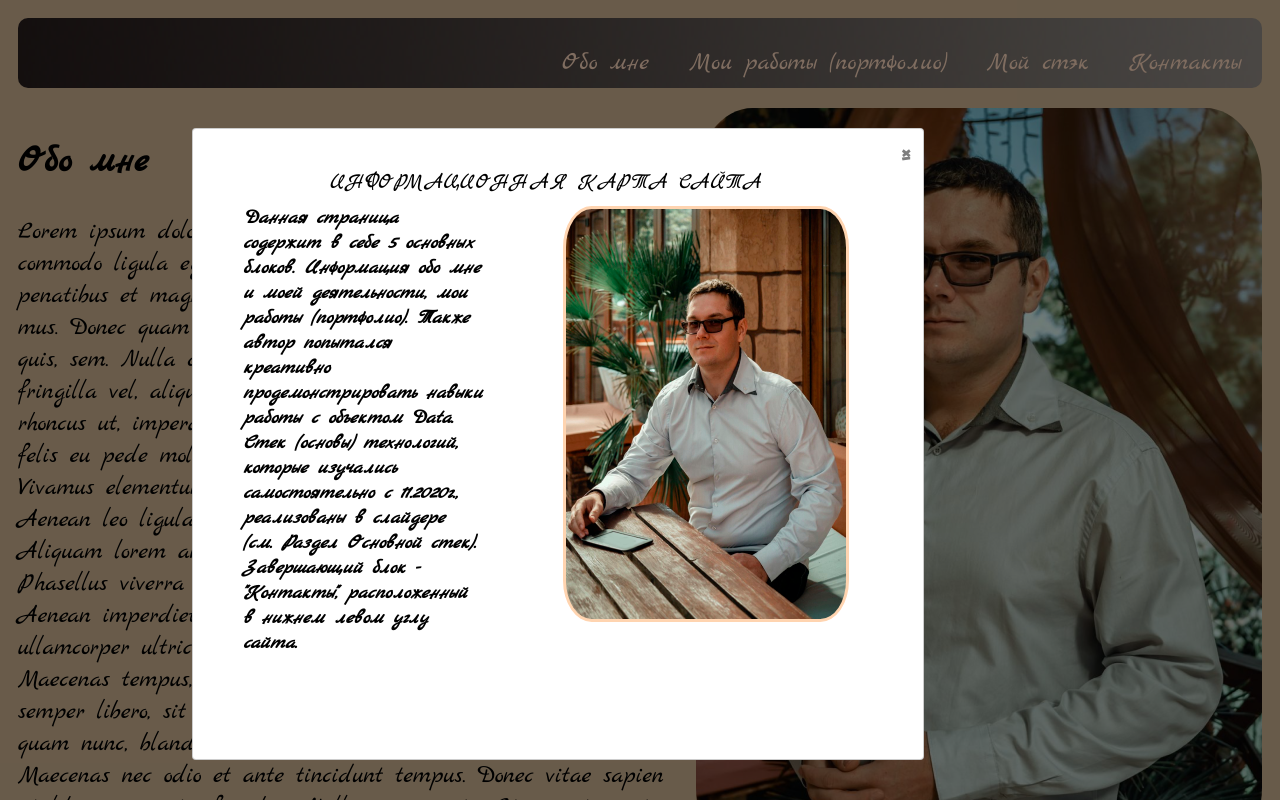
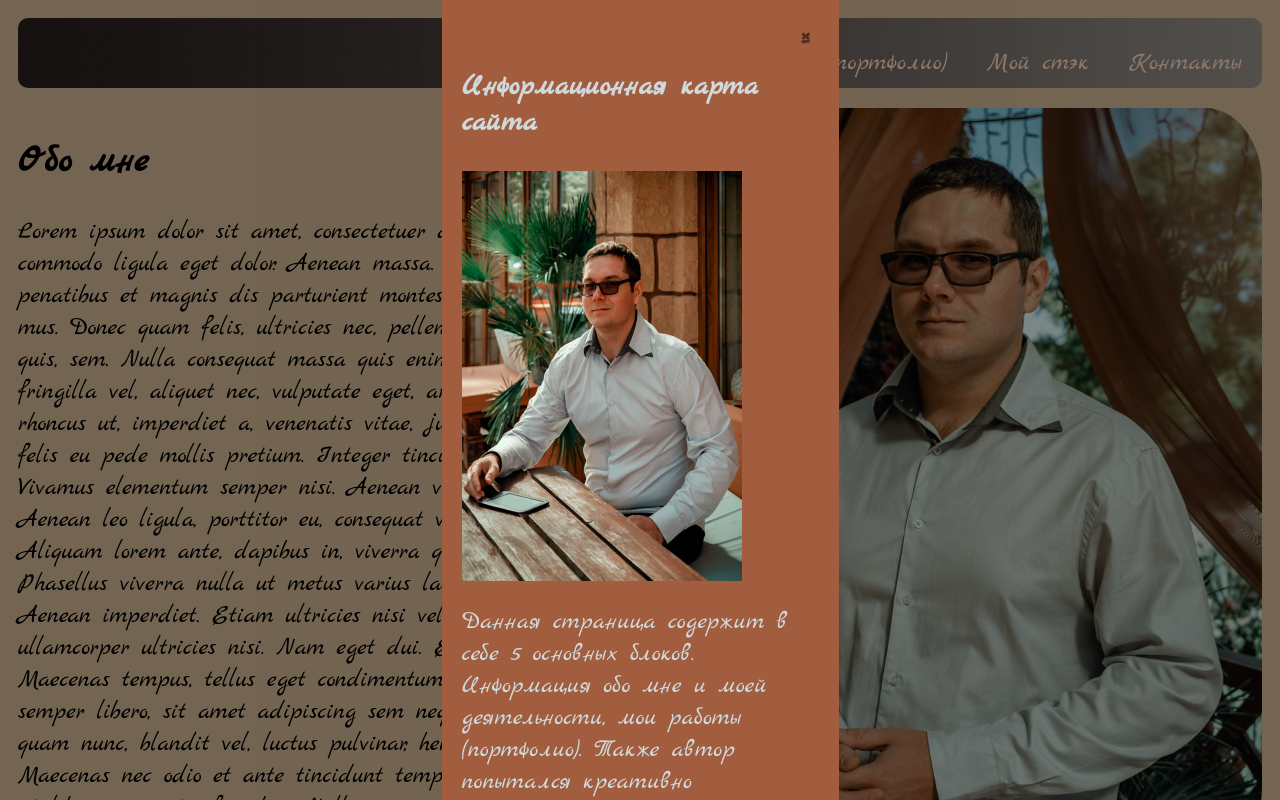
Before and after one commit to KovalevskiyPlaton/My_portfolio, a plain HTML site: page index.html in a window 1280 px wide. Shown: the top 800 px of the page. Drawn offline with Linux system fonts and the light colour scheme.

Commit message:
corrected modal window

```diff
--- a/index.html
+++ b/index.html
@@ -32,6 +32,7 @@
         </section>
         <section class="hero-section-myPhoto-grid"> <!--3 grid-->
             <div class="Photo__author"></div>
+            <button data-modal class="open__modal">Открыть модальное окно</button>
             </section>
         <!--4 grid-->
         <section class="hero-section-projects-grid">
@@ -41,7 +42,7 @@
               <div class="card-flex-container">
                    <div class="flex__box">
                           <a class="card itemFb__1" href="#">
-                          <div class="card__background" style="background-image: url(https://answit.com/wp-content/uploads/2017/01/full-hd.jpg)"></div>
+                          <div class="card__background" style="background-image: url('/images/cards/card_2.png')"></div>
                           <div class="card__content">
                               <p class="card__category">Category</p>
                               <h3 class="card__heading">Example card heading</h3>
@@ -68,7 +69,7 @@
                    </div>
                   <div class="flex__box">
                       <a class="card itemFb__4" href="#">
-                          <div class="card__background" style="background-image: url(https://mota.ru/upload/resize/2560/1600/upload/wallpapers/source/2014/07/18/00/01/40869/068-23a.jpg)"></div>
+                          <div class="card__background" style="background-image: url('/images/cards/card_3.png')"></div>
                           <div class="card__content">
                               <p class="card__category">Category</p>
                               <h3 class="card__heading">Example card heading</h3>
@@ -77,7 +78,7 @@
                   </div>
                    <div class="flex__box">
                       <a class="card itemFb__5" href="https://github.com/KovalevskiyPlaton/projectBuisnessCard">
-                          <div class="card__background" style="background-image: url('/images/cards/card_1.jpg.jpg')"></div>
+                          <div class="card__background" style="background-image: url('/images/cards/card_1.jpg')"></div>
                           <div class="card__content">
                               <p class="card__category">Visiting card</p>
                               <h3 class="card__heading">Сайт визитная карточка</h3>
@@ -122,7 +123,7 @@
                   <header class="sub__menu">
                 <h1 class="skills__header" id="myStack">Мой стэк:</h1>
                   </header>
-                    <div class="container__slide">
+<!--                    <div class="container__slide">-->
                     <div class="button__containerFB">
                     <button class="button-prev"></button>
                     <button class="button-next"></button>
@@ -143,10 +144,10 @@
                             </div>
                         </div>
                     </div>
-                </div>
+<!--                </div>-->
             </section>
             <section class="hero-section-footer-grid"> <!--7 grid-->
-                <div class="footer__panel">
+                <div class="footer__panel" id="contacts">
                        <div class="footer__items">
                            <a href="https://t.me/Kovalevskiy_PV">
                                <img src="images/footer/tel.png">
@@ -165,28 +166,25 @@
                         </div>
                 </div>
             </section>
-                <div class="modal">
-                    <div class="modal__container">
-                        <div class="modal__content">
-                            <form action="#">
-                                <div  data-close class="modal__close">&times;</div>
-                                <div class="modal__title">Информационная карта сайта</div>
-                                <div class="total__modal">
-                                <div class="modal__inner modal__inner_textblock">
-                                    <span class=" modal__description"> Данная страница содержит в себе 5 основных блоков. Информация обо мне и моей деятельности,
-                                        мои работы (портфолио). Также автор попытался креативно продемонстрировать навыки работы с объектом Data.
-                                        Стeк (основы) технологий, которые изучались самостоятельно с 11.2020г., реализованы в слайдере (см. Раздел Основной стек).
-                                        Завершающий блок - "Контакты", расположенный в нижнем левом углу сайта.
-                                    </span>
-                                </div>
-                                <div class="modal__inner modal__inner_image">
-                                </div>
-                                </div>
-                            </form>
+               <div class="dm-overlay modal" id="win1">
+                <div class="dm-table">
+                    <div class="dm-cell">
+                        <div class="dm-modal">
+                            <div  data-close class="modal__close">&times;</div>
+                            <a href="#close" class="close"></a>
+                            <h3>Информационная карта сайта</h3>
+                            <div class="pl-left">
+                                <img src="/images/modal/Img_modal.png">
+                            </div>
+                            <p>Данная страница содержит в себе 5 основных блоков. Информация обо мне и моей деятельности,
+                                мои работы (портфолио). Также автор попытался креативно продемонстрировать навыки работы с объектом Data.
+                                Стeк (основы) технологий, которые изучались самостоятельно с 11.2020г., реализованы в слайдере (см. Раздел Основной стек).
+                                Завершающий блок - "Контакты", расположенный в нижнем левом углу сайта.</p>
                         </div>
                     </div>
                 </div>
-       </main>
+              </div>
+        </main>
 
 <script src="script/script.js"></script>
 </body>
--- a/script/script.js
+++ b/script/script.js
@@ -102,32 +102,33 @@ countTime();
 
 //Modal
 
-const modalTrigger = document.querySelectorAll('[data-modal]'),
+const modalTrigger = document.querySelector('[data-modal]'),
     modal = document.querySelector('.modal'),
-    modalCloseBtn = document.querySelector('[data-close]');
+    modalCloseBtn = document.querySelector('[data-close]'),
+    outSideModal = document.querySelector('.dm-cell');
+
 
 
 function openModal(){
     modal.classList.add('show');
     modal.classList.remove('hide');
-    document.body.style.overflow = 'hidden';
+    //document.body.style.overflow = 'hidden';
     clearInterval(modalTimerId);
+
 }
 
-modalTrigger.forEach(btn => {
-    btn.addEventListener('click', openModal);
-});
+modalTrigger.addEventListener('click', openModal);
 
 function closeModal(){
     modal.classList.add('hide');
     modal.classList.remove('show');
-    document.body.style.overflow = '';
+    //document.body.style.overflow = '';
 }
 
 modalCloseBtn.addEventListener('click', closeModal);
 
 modal.addEventListener('click', (e) =>{
-    if(e.target===modal){
+    if(e.target===modal||e.target==outSideModal){
         closeModal();
     }
 
--- a/styles/style.css
+++ b/styles/style.css
@@ -48,6 +48,13 @@ grid-template-areas:  'hero-section-head-panel-grid hero-section-head-panel-grid
     align-items: center;
     background: url('/images/nav/nav_panel.png');
     border-radius: 10px;
+}
+.nav__panel > .open__modal{
+    display: flex;
+    /*justify-self: flex-start;*/
+    /*display: flex;*/
+    /*align-self: flex-start;*/
+    align-self: center;
 }
 .nav__items {
     padding:20px 20px 0px 0px;
@@ -348,78 +355,67 @@ grid-template-areas:  'hero-section-head-panel-grid hero-section-head-panel-grid
 
 /*settings modal*/
 
-.modal{
-    position:fixed;
-    top:0;
-    left:0;
-    z-index:1050;
-    display:none;
-    width:100%;
-    height:100%;
-    overflow:hidden;
-    background-color:rgba(0,0,0,.5)
-}
-.modal__container{
-    max-width:500px;
-    max-height:600px;
-    margin-top:10%;
-    margin-left:15%;
+.dm-overlay {
+    position: fixed;
+    top: 0;
+    left: 0;
+    background: rgba(0, 0, 0, 0.45);
+    display: none;
+    overflow: auto;
+    width: 100%;
+    height: 100%;
+    z-index: 1000;
 }
 
-.modal__content{
-    display: flex;
-    flex-direction: row;
-    position:relative;
-    width:650px;
-    height:550px;
-    padding:40px;
-    background-color:#fff;
-    border:1px solid rgba(0,0,0,.2);
-    border-radius:4px;
+
+.dm-table {
+    display: table;
+    width: 100%;
+    height: 100%;
+}
+/* ячейка блочной таблицы */
+.dm-cell {
+    display: table-cell;
+    /*padding: 0 1em;*/
+    vertical-align: middle;
+    text-align: center;
+}
+/* модальный блок */
+.dm-modal {
+    display: inline-block;
+    padding: 20px;
+    /* максимально возможная ширина */
+    max-width: 357px;
+    background: #a15d3d;
+    color: #cfd8dc;
+    text-align: left;
 
 }
 .modal__close{
-    position:absolute;
-    top:8px;right:14px;font-size:30px;
-    color:#000;opacity:.5;
+    position:relative;
+    max-width: 20px;
+    max-height: 20px;
+    margin-left:95%;
+    font-size:30px;
+    color:#000;
+    opacity:.5;
     font-weight:700;
     border:none;
     background-color:transparent;
     cursor:pointer
 }
-.modal__title{
-    text-align:center;
-    font-size:22px;
-    text-transform:uppercase;
-}
-.total__modal{
-    margin: 10px;
-    display: flex;
-    flex-direction: row;
-}
-.modal__inner_textblock{
-    display:flex;
-    max-width:240px;
-    max-height:200px;
-    border:none;
-    font-size:20px;
-    font-style: italic;
-    /*text-align:center;*/
-    text-align: start;
+
+.open__modal{
+    margin-top: 20px;
+    background-color: #ffdac0;
+    border: none;
+    font-family: 'Marck Script';
+    border-radius: 10px;
+    font-size: 20px;
     font-weight: bold;
-
-}
-.modal__inner_image{
-    display:flex;
-    width:240px;
-    height:410px;
-    background-image:url(/images/modal/img_modal.png);
-    font-size:18px;
-    text-align:center;
-    padding:0 20px;
-    border-radius: 10%;
-    margin-left: 80px;
-    border: 3px solid #ffd4b0
+    max-width:273px;
+    min-height: 40px;
+    cursor: pointer;
 }
 
 .show{
@@ -538,4 +534,5 @@ grid-template-areas:  'hero-section-head-panel-grid hero-section-head-panel-grid
   3)Добавить инфу watsapp
   4) Откорректировть ссылку на контакты
   5) Переделать модальное окно
+  6) Добавить фотогрфию и описание на карту аренды машин
 */
```
Also changed, not shown: images/cards/card_1.jpg (renamed from images/cards/card_1.jpg.jpg), images/cards/card_2.png (added), images/cards/card_3.png (added).
